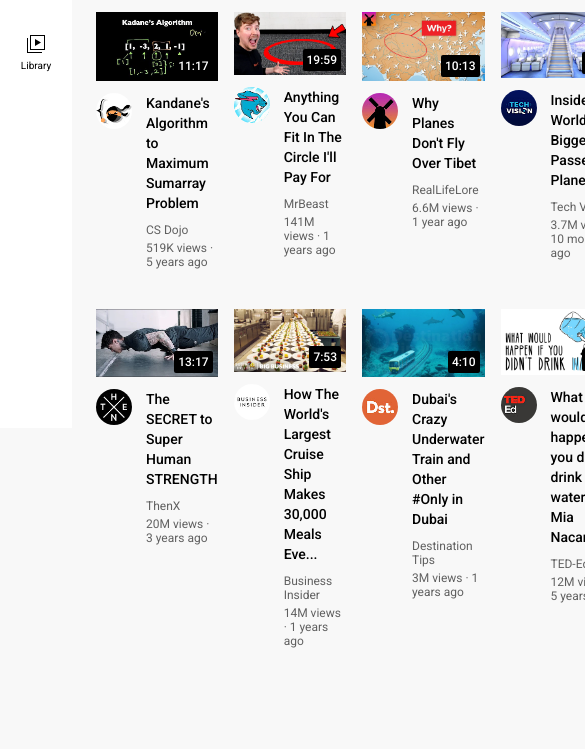
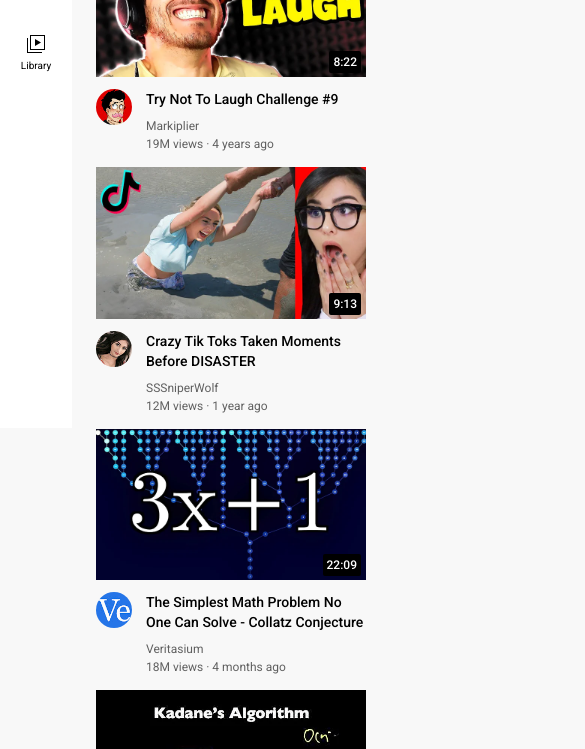
Before and after one commit to bane6545/youtube-clone, a plain HTML site: page index.html in a window 390 px wide. Shown: the part 416-1165 px from the top of the page, 585 px wide, since content can reach past the window. Before the commit the page ends 1064 px from the top, so only its background shows below. Drawn offline with Linux system fonts and the light colour scheme.

Commit message:
Update video.css
used media query to apply responsiveness.

```diff
--- a/styles/video.css
+++ b/styles/video.css
@@ -46,22 +46,32 @@
   row-gap: 40px;
 }
 
-@media (max-width: 750px) {
+/* Default: 4 columns for large screens */
+.video-grid {
+  display: grid;
+  grid-template-columns: repeat(4, 1fr);
+  gap: 16px;
+}
+
+/* Medium screens: 3 columns */
+@media (max-width: 999px) {
   .video-grid {
-    grid-template-columns: 1fr 1fr;
+    grid-template-columns: repeat(3, 1fr);
   }
 }
 
-@media (min-width: 751px) and (max-width: 999px){
+/* Small screens: 2 columns */
+@media (max-width: 750px) {
   .video-grid {
-    grid-template-columns: 1fr 1fr 1fr;
+    grid-template-columns: repeat(2, 1fr);
   }
 }
 
-@media (max-width:1000px) {
-   .video-grid {
-    grid-template-columns: 1fr 1fr 1fr 1fr;
-   }
+/* Extra small screens: 1 column */
+@media (max-width: 480px) {
+  .video-grid {
+    grid-template-columns: 1fr;
+  }
 }
 
 .video-time {
```
